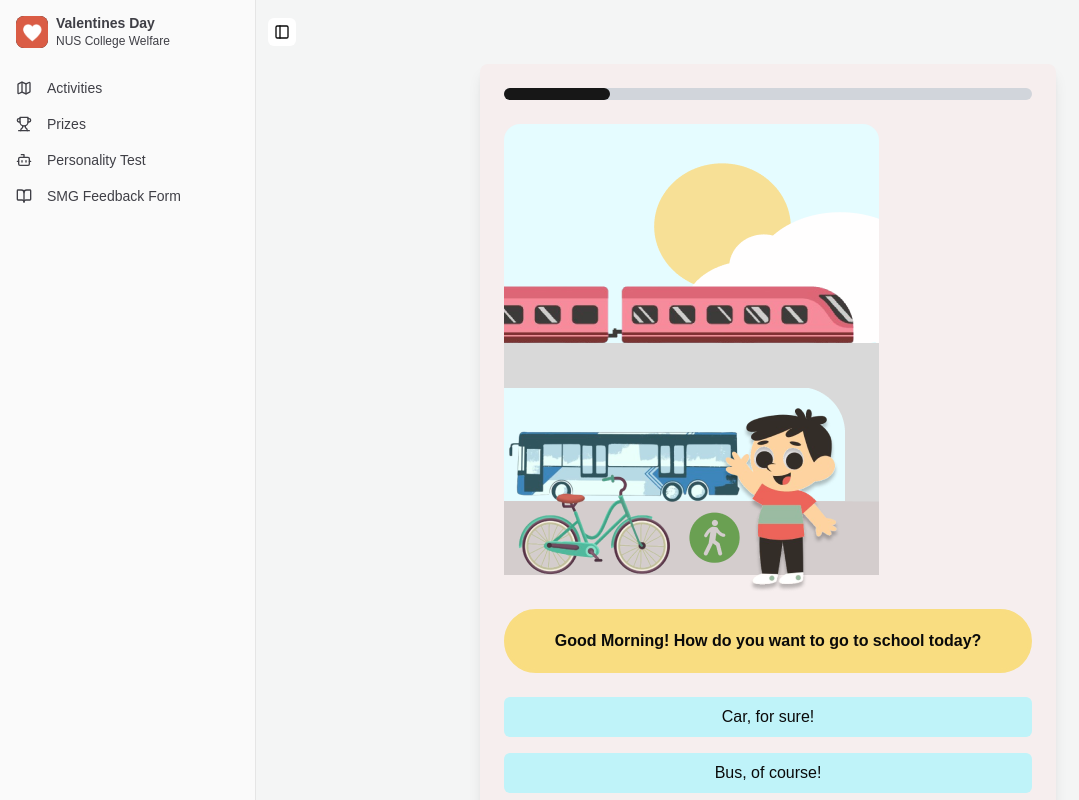
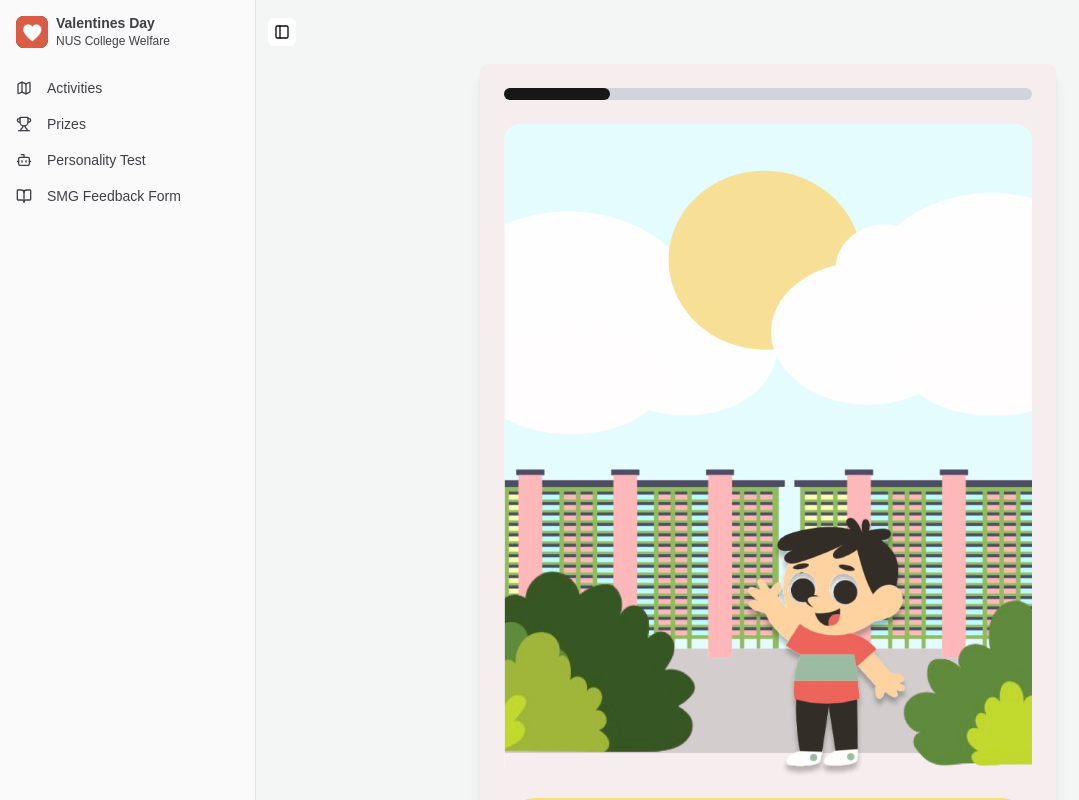
Before and after one commit to szelingtan/timmy-adventures, a Next.js app: page /personalityTest in a window 1280 px wide. Both pictures are taken after a click on the button "Start". Shown: the top 800 px of the page, without its empty margins (0-1079 px from the left). Built offline with nearby package versions, Linux system fonts and the light colour scheme.

Commit message:
Update PersonalityQuiz.jsx

```diff
--- a/app/personalityTest/PersonalityQuiz.jsx
+++ b/app/personalityTest/PersonalityQuiz.jsx
@@ -6,7 +6,7 @@ const questions = [
   // Question - Good Morning (Introduction)
   {
     question: "Good Morning! How do you want to go to school today?",
-    imgSrc: "./PersonalityQuizImages/WCR_OPTION.png",
+    imgSrc: "./PersonalityQuizImages/INTRO.png",
     options: [
       { text: "Car, for sure!", type: "Grizz" },
       { text: "Bus, of course!", type: "IceBear" },
@@ -17,7 +17,7 @@ const questions = [
   // Question - Car Option
   {
     question: "Cars? I prefer enviro-maxxing and taking public transport!  Why would you even take cars?",
-    imgSrc: "./PersonalityQuizImages/WCR_OPTION.png",
+    imgSrc: "./PersonalityQuizImages/CAR_OPTION.png",
     options: [
       { text: "It's faster that way!", type: "Grizz" },
       { text: "I still need to walk if I take public transport...", type: "IceBear" },
```
